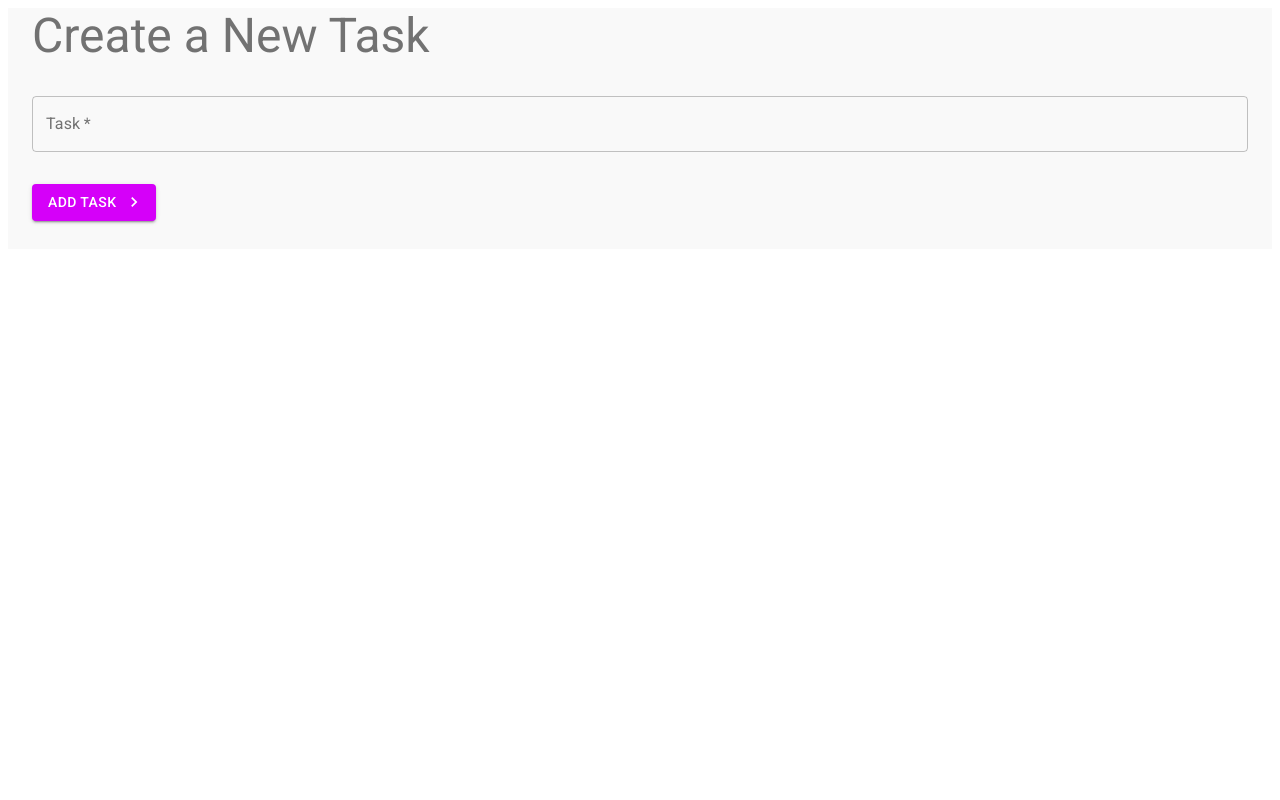
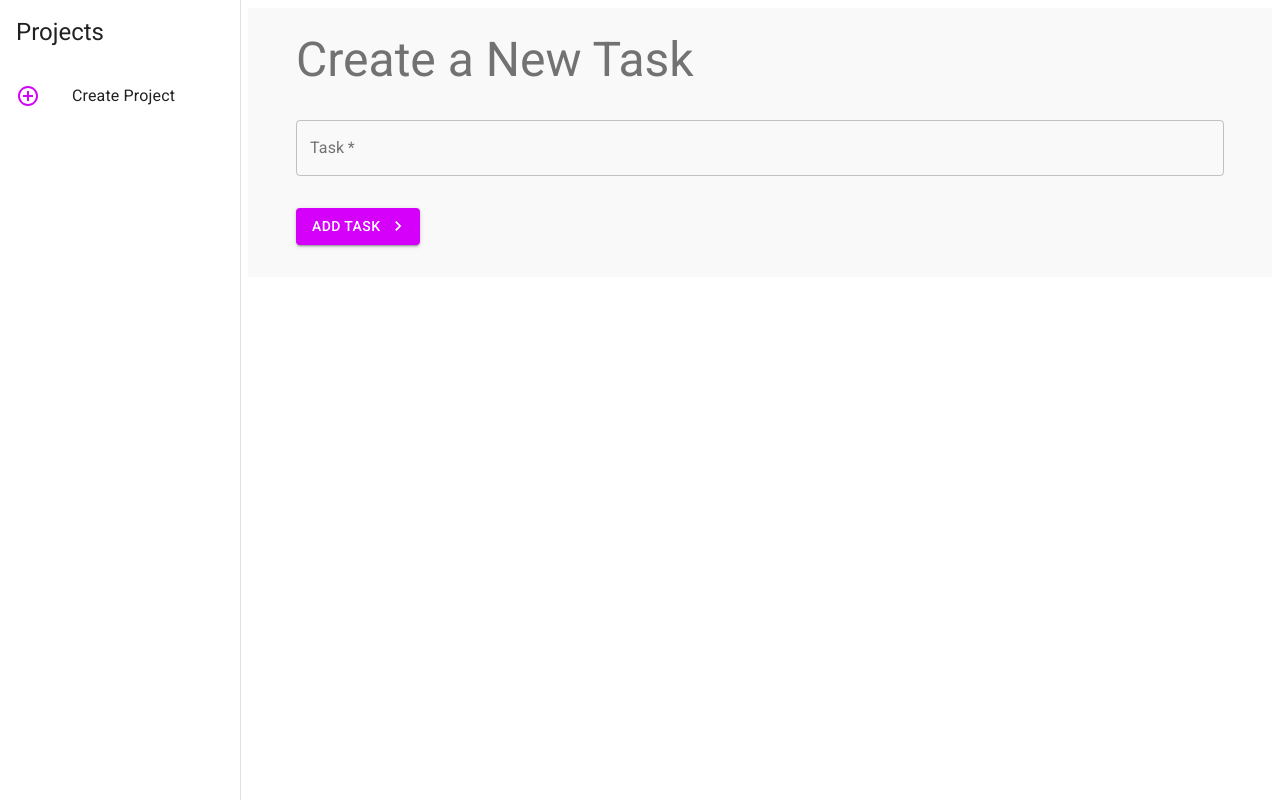
Before and after one commit to lazirpascual/react-to-do-list, a React (Create React App) app: page / in a window 1280 px wide. Built offline with nearby package versions, Linux system fonts and the light colour scheme.

Commit message:
add side drawer for projects

```diff
--- a/src/components/Layout.js
+++ b/src/components/Layout.js
@@ -1,18 +1,78 @@
 import React from "react";
 import { makeStyles } from "@material-ui/core";
+import Drawer from "@material-ui/core/Drawer";
+import Typography from "@material-ui/core/Typography";
+import List from "@material-ui/core/List";
+import ListItem from "@material-ui/core/ListItem";
+import ListItemIcon from "@material-ui/core/ListItemIcon";
+import ListItemText from "@material-ui/core/ListItemText";
+import { AddCircleOutlineOutlined, SubjectOutlined } from "@material-ui/icons";
 
-const useStyles = makeStyles({
-  page: {
-    background: "#f9f9f9",
-    width: "100%",
-  },
+const drawerWidth = 240;
+
+const useStyles = makeStyles((theme) => {
+  return {
+    page: {
+      background: "#f9f9f9",
+      width: "100%",
+      padding: theme.spacing(3),
+    },
+    root: {
+      display: "flex",
+    },
+    drawer: {
+      width: drawerWidth,
+    },
+    drawerPaper: {
+      width: drawerWidth,
+    },
+    active: {
+      background: "#f4f4f4",
+    },
+    title: {
+      padding: theme.spacing(2),
+    },
+  };
 });
 
 export default function Layout({ children }) {
   const classes = useStyles();
 
+  const menuItems = [
+    {
+      text: "My Notes",
+      icon: <SubjectOutlined color="secondary" />,
+    },
+    {
+      text: "Create Note",
+      icon: <AddCircleOutlineOutlined color="secondary" />,
+    },
+  ];
+
   return (
-    <div>
+    <div className={classes.root}>
+      {/* side drawer */}
+      <Drawer
+        className={classes.drawer}
+        variant="permanent"
+        classes={{ paper: classes.drawerPaper }}
+        anchor="left"
+      >
+        <div>
+          <Typography variant="h5" className={classes.title}>
+            Projects
+          </Typography>
+        </div>
+        <List>
+          <ListItem button>
+            <ListItemIcon>
+              <AddCircleOutlineOutlined color="secondary" />
+            </ListItemIcon>
+            <ListItemText primary="Create Project" />
+          </ListItem>
+        </List>
+      </Drawer>
+
       {/* main content */}
       <div className={classes.page}>{children}</div>
     </div>
--- a/src/components/Overview.js
+++ b/src/components/Overview.js
@@ -7,7 +7,7 @@ const Overview = (props) => {
   const { tasks, deleteTask, updateTask, updateDescription } = props;
 
   const taskList = tasks.map((task) => (
-    <Grid item xs={12} md={6} lg={4}>
+    <Grid item xs={12} md={6} lg={4} key={task.id}>
       <TaskCard
         task={task}
         deleteTask={deleteTask}
@@ -19,7 +19,7 @@ const Overview = (props) => {
 
   return (
     <Container>
-      <Grid container spacing={5}>
+      <Grid container direction="row" spacing={5}>
         {taskList}
       </Grid>
     </Container>
```
